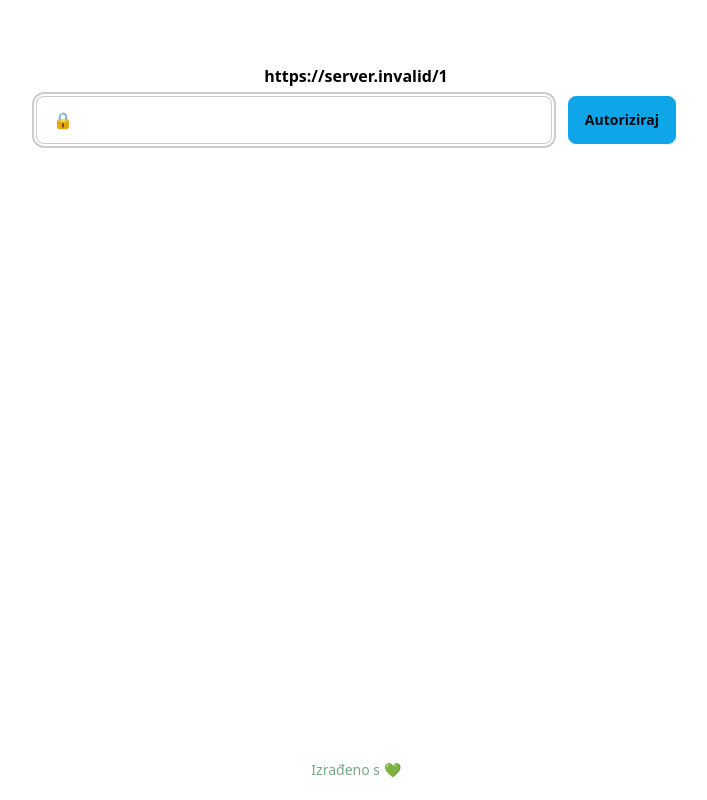
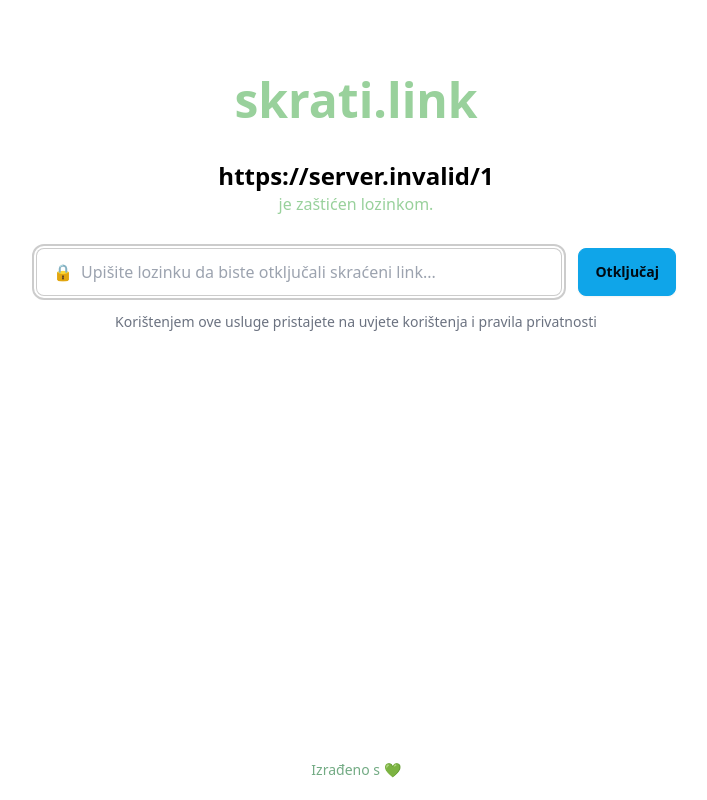
Before and after one commit to h00s/tinylink, a SvelteKit app in the folder frontend/: page /links/1/authorize in a window 1280 px wide. Shown: the whole page, without its empty margins (284-991 px from the left). Built offline with nearby package versions, Linux system fonts and the light colour scheme; no server answers.

Commit message:
Improved design on link auth page

```diff
--- a/frontend/src/lib/components/Authorize.svelte
+++ b/frontend/src/lib/components/Authorize.svelte
@@ -15,11 +15,11 @@
     } else {
       password = '';
       inputPassword.focus();
-      error = data.description;
+      errorDescription = data.description;
     }
   }
 
-  let error;
+  let errorDescription;
   let inputPassword;
   let password;
 
@@ -31,18 +31,16 @@
     <div class="flex-1 md:mr-4">
       <label class="input input-bordered flex items-center gap-2">
         🔒
-        <input bind:this={inputPassword} bind:value={password} type="password" class="w-full text-dark-blue" />
+        <input bind:this={inputPassword} bind:value={password} type="password" class="w-full text-dark-blue" placeholder="Upišite lozinku da biste otključali skraćeni link..." />
       </label>
     </div>
     <div class="mt-4 md:mt-0">
-      <button on:click={authorize} class="btn btn-small btn-primary w-full md:w-auto">Autoriziraj</button>
+      <button on:click={authorize} class="btn btn-small btn-primary w-full md:w-auto">Otključaj</button>
     </div>
   </div>
-  {#if error}
-    <div class="mb-4">
-      <p>
-        {error}
-      </p>
+  {#if errorDescription}
+    <div class="mt-8 mb-4">
+      <p class="text-red-300">{errorDescription}</p>
     </div>
   {/if}
 </div>
--- a/frontend/src/routes/links/[link]/authorize/+page.svelte
+++ b/frontend/src/routes/links/[link]/authorize/+page.svelte
@@ -1,17 +1,20 @@
 <script>
-  import FlexContainer from '$lib/components/FlexContainer.svelte';
-  import Authorize from '$lib/components/Authorize.svelte';
-  import Footer from '$lib/components/Footer.svelte';
+  import FlexContainer from '$lib/components/FlexContainer.svelte'
+  import Authorize from '$lib/components/Authorize.svelte'
+  import Privacy from '$lib/components/Privacy.svelte'
+  import Footer from '$lib/components/Footer.svelte'
 
   export let data;
 </script>
 
-
 <FlexContainer>
-  <h1 class="pt-16 pb-2 font-extrabold text-center">
+  <h1 class="title pt-16 pb-2 font-extrabold text-center">skrati.link</h1>
+  <h2 class="pt-4 text-2xl font-extrabold text-center">
     {data.url}
-  </h1>
+  </h2>
+  <p class="text-center pb-8 text-light-green">je zaštićen lozinkom.</p>
   <Authorize link={data.link} />
 </FlexContainer>
 
+<Privacy />
 <Footer />
```
